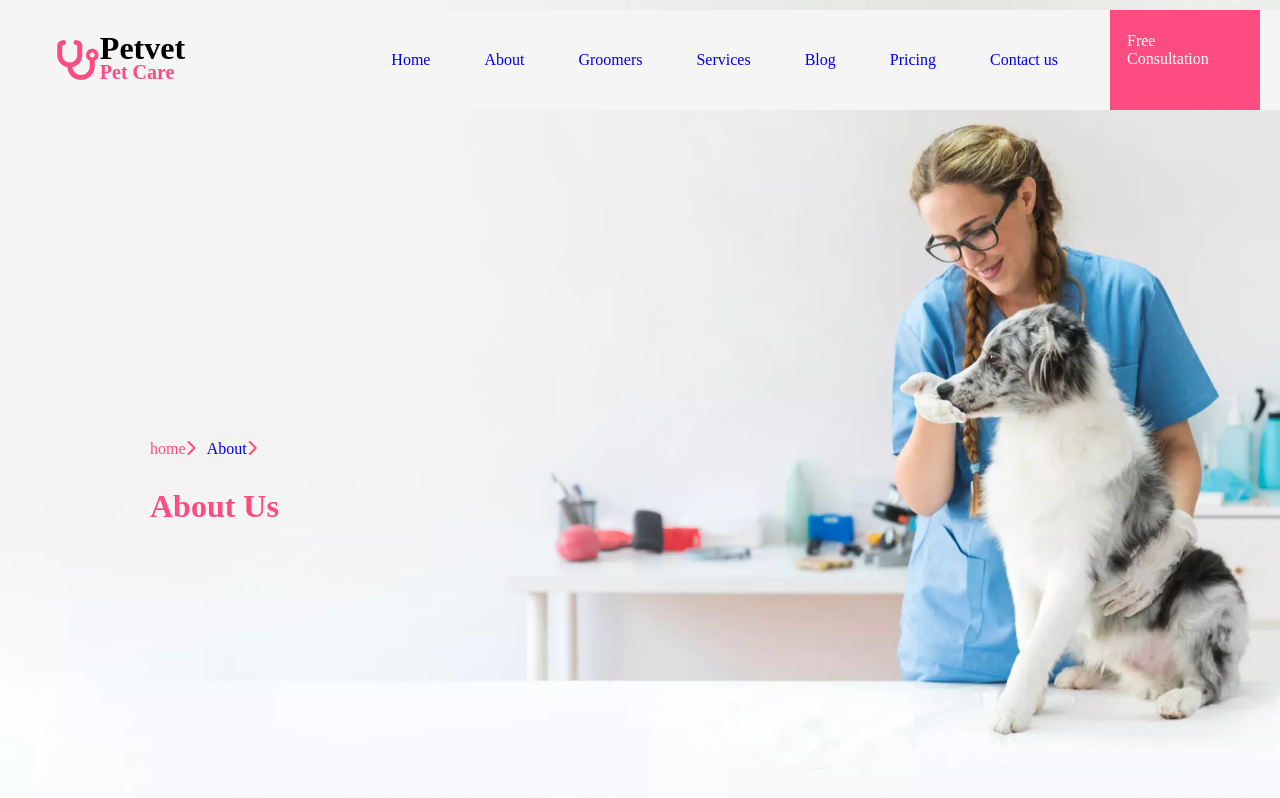
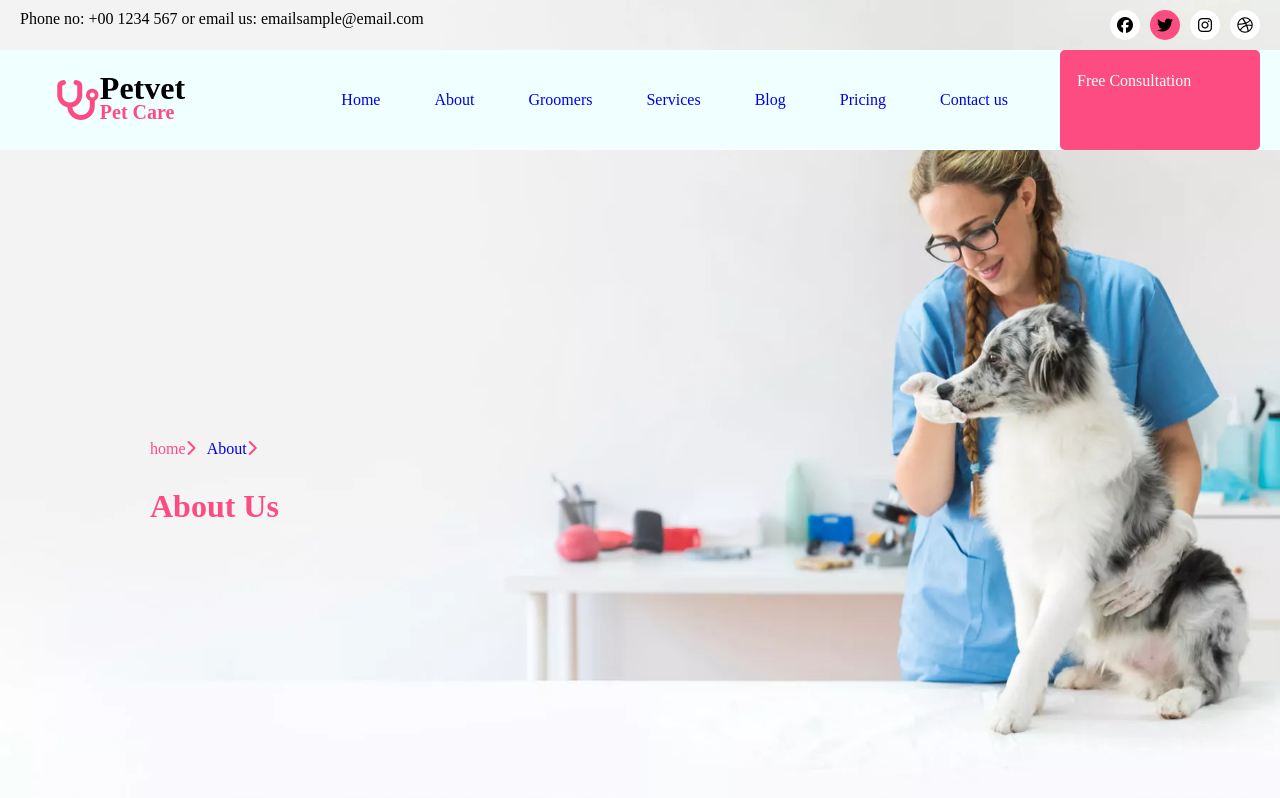
Before and after one commit to milyas1264/CSS-13-petvet-web-home-page, a plain HTML site: page index.html in a window 1280 px wide. Shown: the top 798 px of the page. Drawn offline with Linux system fonts and the light colour scheme.

Commit message:
add hover and position

```diff
--- a/index.html
+++ b/index.html
@@ -35,7 +35,7 @@
                 <li><a href="#">Blog</a></li>
                 <li><a href="#">Pricing</a></li>
                 <li><a href="#">Contact us</a></li>
-                <div class="nav-link"><li><a href="#" style="color: white;">Free <br> Consultation</a></li></div>
+                <div class="nav-link"><li><a href="#" style="color: white;">Free Consultation</a></li></div>
             </ul>
         </div>
 
--- a/style.css
+++ b/style.css
@@ -70,8 +70,8 @@ header{
     display: flex;
     justify-content: space-between;
     height: 100px;
-    background-color: whitesmoke;
-    margin-top: 10px;
+    background-color: azure;
+    margin-top: 50px;
 }
 
 .logo{
@@ -103,7 +103,7 @@ li{
 }
  .navitem li a:hover{
     color: #fd4c82;
-    border: 3px solid greenyellow;
+    border: 5px solid greenyellow;
 }
 
 .containernav{
@@ -113,8 +113,9 @@ li{
 }
 
 .nav-link{
-    width: 150px;
+    width: 200px;
     height: 100px;
+    border-radius: 5px;
     background-color: #fd4c82;
 }
 
```
